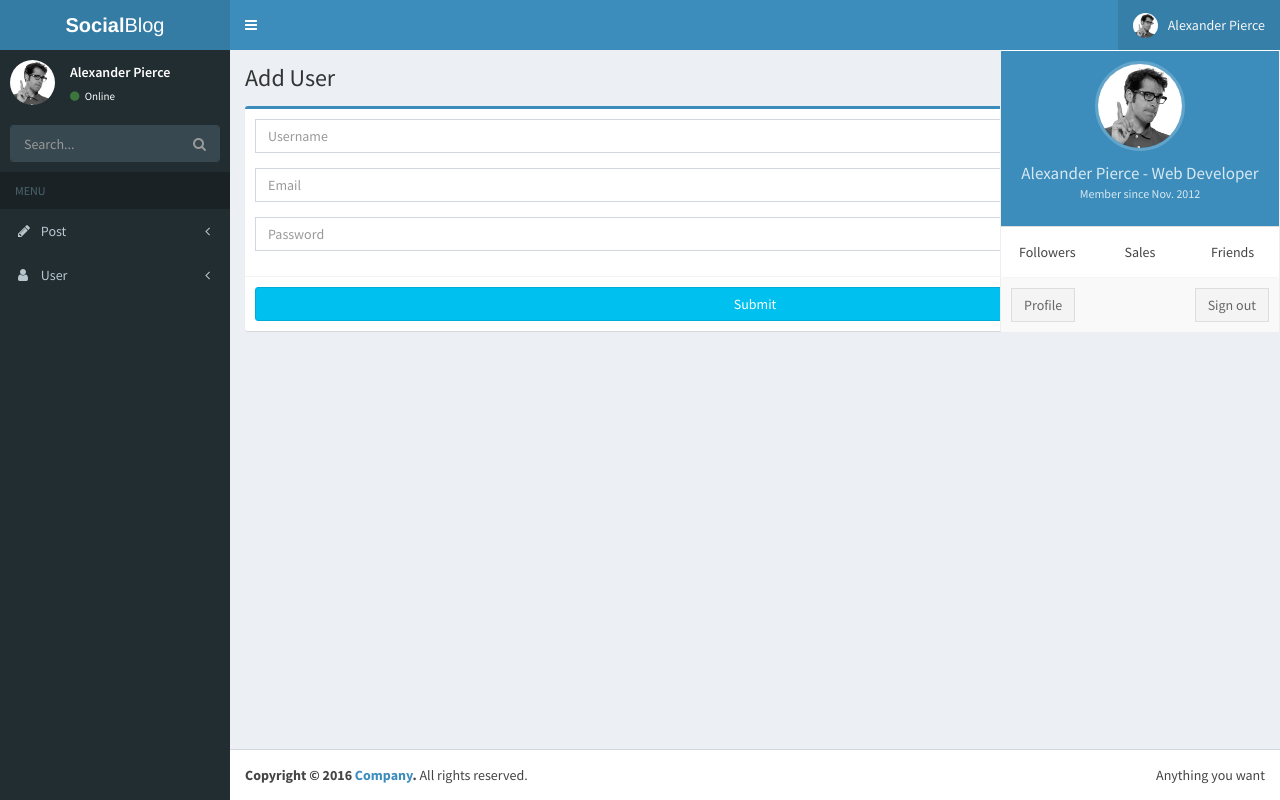
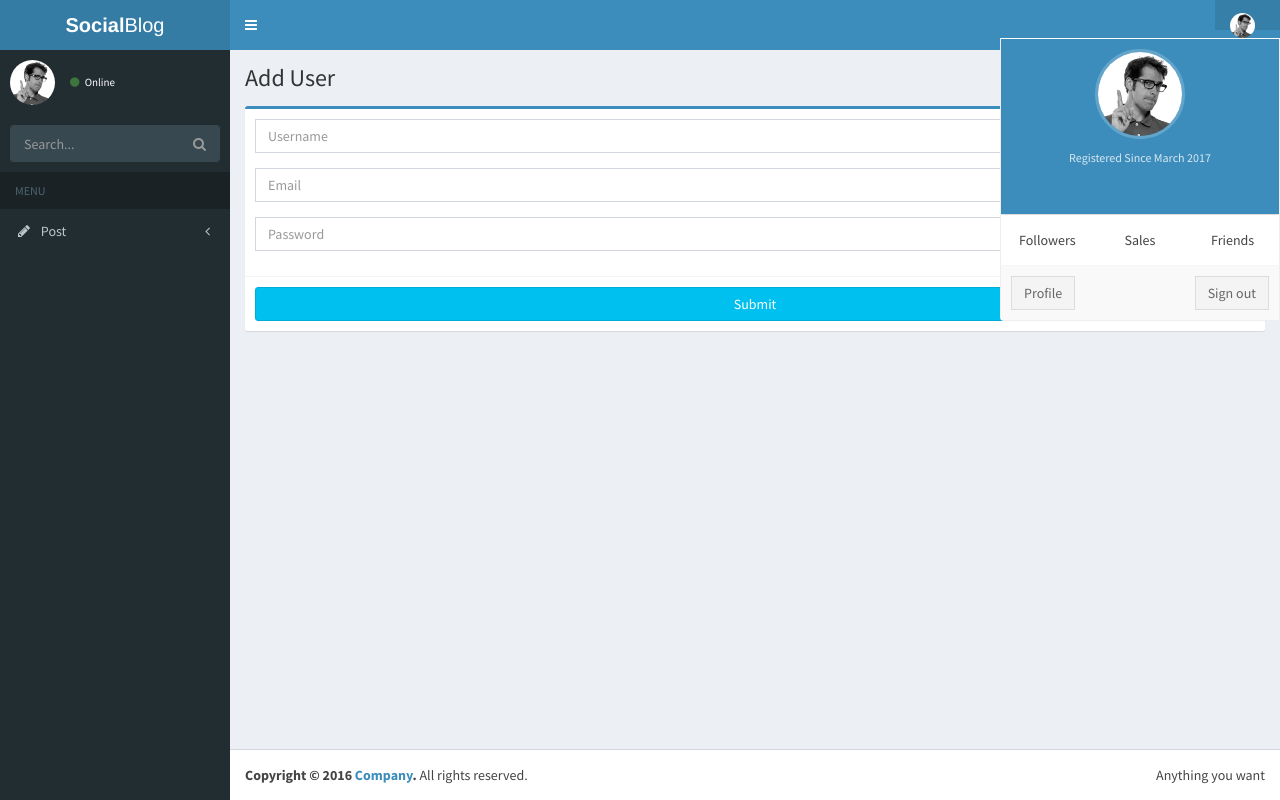
Before and after one commit to bakulpecel/sosblog, a PHP site: template views/admin/user-add.twig in a window 1280 px wide, after a click that opens the changed part. Run offline with PHP 8.4, Linux system fonts and the light colour scheme; the template is opened without the code that fills it: most values are stand-ins (such as "Sample title", 1, 10 or a date in 2020); some libraries are stand-ins or nearby versions.

Commit message:
membedakan dashboard admin dan user

```diff
--- a/app/routes.php
+++ b/app/routes.php
@@ -7,7 +7,7 @@ $app->get('/auth/signup','App\Controllers\UserController:getSignUp')->setName('a
 $app->post('/auth/signup','App\Controllers\UserController:postSignUp');
 $app->get('/auth/signin','App\Controllers\UserController:getSignIn')->setName('auth.signin');
 $app->post('/auth/signin','App\Controllers\UserController:postSignIn');
-$app->get('/auth/signout','App\Controllers\UserController:getSignOut');
+$app->get('/auth/signout','App\Controllers\UserController:getSignOut')->setName('auth.signout');
 // User
 $app->get('/user/list', 'App\Controllers\UserController:getList')->setName('user.list');
 $app->get('/user/trash','App\Controllers\UserController:getTrash')->setName('user.trash');
--- a/views/templates/admin.twig
+++ b/views/templates/admin.twig
@@ -81,7 +81,7 @@ desired effect
               <!-- The user image in the navbar-->
               <img src="{{ base_url() }}/assets/dist/img/user2-160x160.jpg" class="user-image" alt="User Image">
               <!-- hidden-xs hides the username on small devices so only the image appears. -->
-              <span class="hidden-xs">Alexander Pierce</span>
+              <span class="hidden-xs">{{ login.username }}</span>
             </a>
             <ul class="dropdown-menu">
               <!-- The user image in the menu -->
@@ -89,8 +89,8 @@ desired effect
                 <img src="{{ base_url() }}/assets/dist/img/user2-160x160.jpg" class="img-circle" alt="User Image">
 
                 <p>
-                  Alexander Pierce - Web Developer
-                  <small>Member since Nov. 2012</small>
+                  {{ login.username }}
+                  <small>Registered Since {{login.date_created | date('F Y')}}</small>
                 </p>
               </li>
               <!-- Menu Body -->
@@ -114,7 +114,7 @@ desired effect
                   <a href="#" class="btn btn-default btn-flat">Profile</a>
                 </div>
                 <div class="pull-right">
-                  <a href="#" class="btn btn-default btn-flat">Sign out</a>
+                  <a href="{{path_for('auth.signout')}}" class="btn btn-default btn-flat">Sign out</a>
                 </div>
               </li>
             </ul>
@@ -135,7 +135,7 @@ desired effect
           <img src="{{ base_url() }}/assets/dist/img/user2-160x160.jpg" class="img-circle" alt="User Image">
         </div>
         <div class="pull-left info">
-          <p>Alexander Pierce</p>
+          <p>{{ login.username }}</p>
           <!-- Status -->
           <a href="#"><i class="fa fa-circle text-success"></i> Online</a>
         </div>
@@ -170,19 +170,9 @@ desired effect
           </ul>
         </li>
 
-        <!-- user -->
-        <li class="treeview">
-          <a href="#"><i class="fa fa-user"></i> <span>User</span>
-            <span class="pull-right-container">
-              <i class="fa fa-angle-left pull-right"></i>
-            </span>
-          </a>
-          <ul class="treeview-menu">
-            <li><a href="{{ path_for('user.list') }}">List</a></li>
-            <li><a href="{{ path_for('user.add') }}">Add</a></li>
-            <li><a href="{{ path_for('user.trash') }}">Trash</a></li>
-          </ul>
-        </li>
+        {% if login.admin %}
+         {%include login.admin %}
+        {% endif %}
       </ul>
       <!-- /.sidebar-menu -->
     </section>
```
Also changed, not shown: src/Auth/Auth.php (+6 -3 lines), src/Controllers/UserController.php (+7 -4 lines), views/templates/partials/admin-menu.twig (added, +13 -0 lines).
